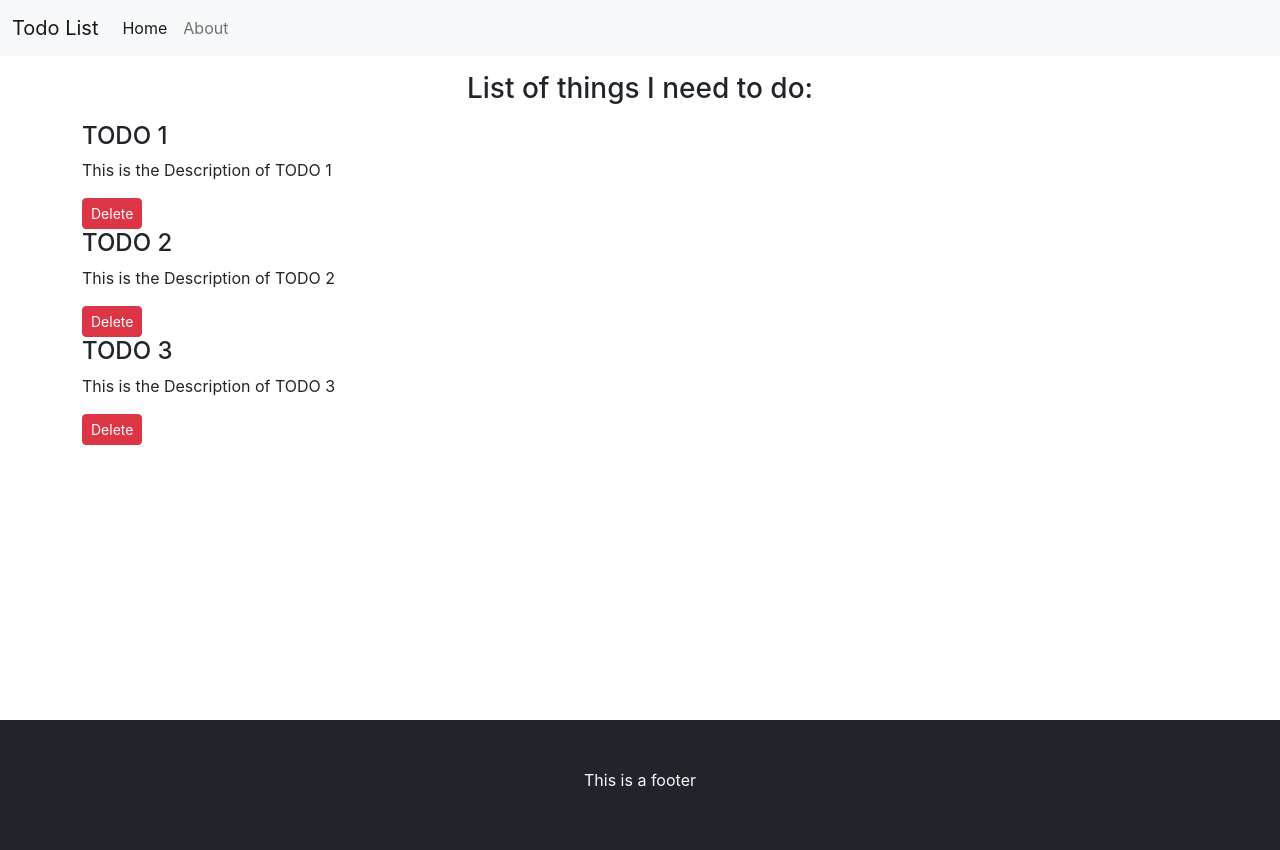
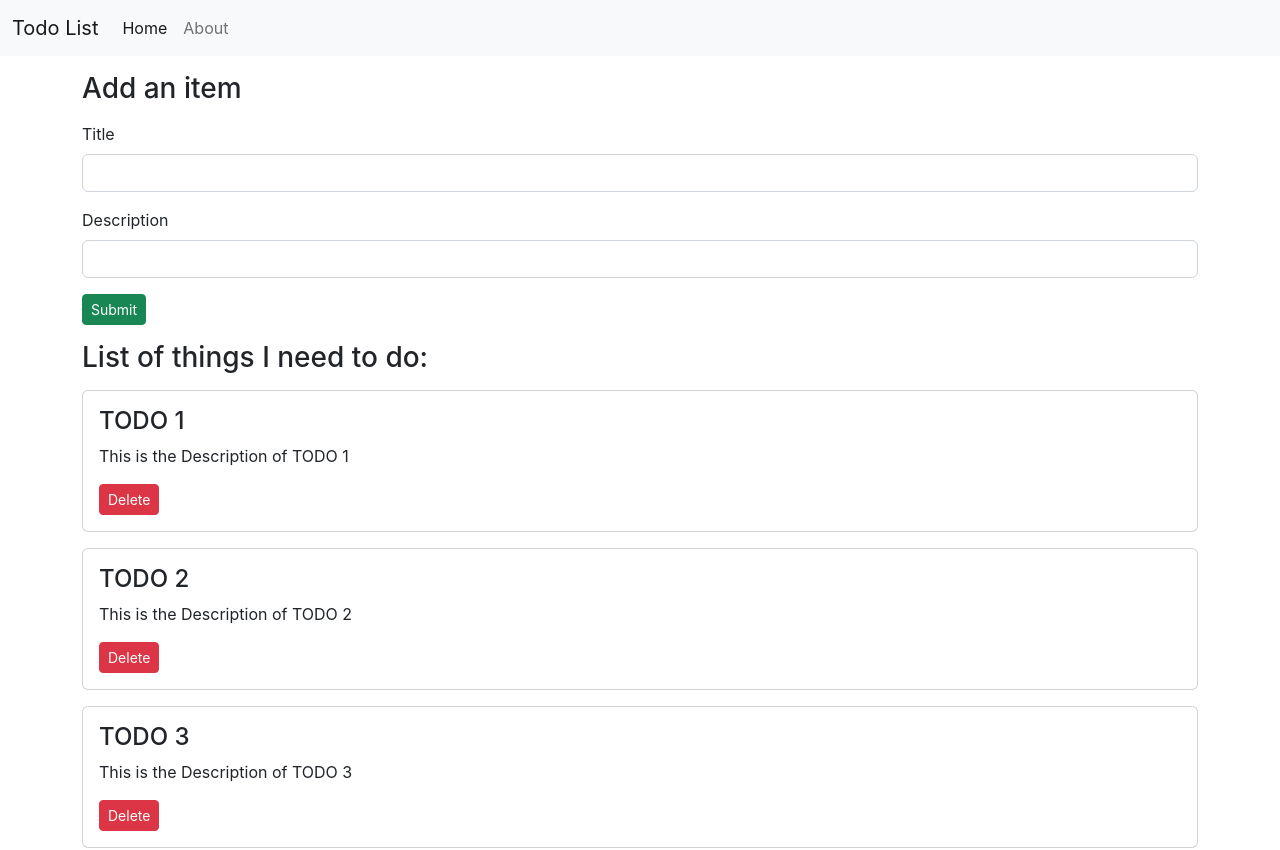
Before and after one commit to sinhaHarshit/todo-list-react, a React (Create React App) app: page / in a window 1280 px wide. Shown: the top 850 px of the page. Built offline with nearby package versions, Linux system fonts and the light colour scheme.

Commit message:
Implemented add items and fixed footer

```diff
--- a/src/App.js
+++ b/src/App.js
@@ -3,7 +3,8 @@ import './App.css';
 import Footer from './components/Footer';
 import Header from './components/Header';
 import Todos from './components/Todos';
-import React, {useState} from 'react'
+import React, { useState } from 'react'
+import Additem from './components/Additem';
 
 
 
@@ -11,12 +12,12 @@ function App() {
   const onDelete = (todo) => {
     console.log("Deleting this item", todo.title)
 
-    setTodos(todos.filter((t)=>{
-      return t!==todo;
+    setTodos(todos.filter((t) => {
+      return t !== todo;
     }))
   }
 
-const [todos, setTodos] = useState([
+  const [todos, setTodos] = useState([
     {
       sno: 1,
       title: "TODO 1",
@@ -33,11 +34,32 @@ const [todos, setTodos] = useState([
       desc: "This is the Description of TODO 3"
     }
   ]);
+
+  const addTodo = (title, desc) => {
+    if (title && desc) {
+      let sno;
+      if (todos.length == 0) {
+        sno = 1
+      }
+      else {
+        sno = todos[todos.length - 1].sno + 1;
+      }
+
+      const newTodo = {
+        sno: sno,
+        title: title,
+        desc: desc
+      }
+      setTodos([...todos, newTodo]);
+      console.log(newTodo)
+    }
+  }
   return (
     <>
-    <Header title="Todo List"/>
-    <Todos todos={todos} onDelete={onDelete}/>
-    <Footer/>
+      <Header title="Todo List" />
+      <Additem addTodo={addTodo} />
+      <Todos todos={todos} onDelete={onDelete} />
+      <Footer />
     </>
   );
 }
--- /dev/null
+++ b/src/components/Additem.js
@@ -0,0 +1,34 @@
+import React, { useState } from 'react'
+
+const Additem = (props) => {
+    const [title, setTitle] = useState("");
+    const [desc, setDesc] = useState("");
+
+    const submit = (e)=>{
+        e.preventDefault();
+        if(!title || !desc){
+            alert("Please enter both Title and Description.")
+        }
+        props.addTodo(title, desc);
+    }
+    return (
+        <div className="container">
+            <h3 className="my-3" >Add an item</h3>
+            <form onSubmit={submit}>
+                <div className="mb-3">
+                    <label htmlFor="title" className="form-label">Title</label>
+                    <input type="text" value={title} onChange={(e) => setTitle(e.target.value)} className="form-control" id="title" />
+
+                </div>
+                <div className="mb-3">
+                    <label htmlFor="description" className="form-label">Description</label>
+                    <input type="text" value={desc} onChange={(e) => setDesc(e.target.value)} className="form-control" id="description" />
+                </div>
+
+                <button type="submit" className="btn btn-success btn-sm">Submit</button>
+            </form>
+        </div>
+    )
+}
+
+export default Additem
--- a/src/components/Footer.js
+++ b/src/components/Footer.js
@@ -2,15 +2,16 @@ import React from 'react'
 
 const Footer = () => {
     let footerStyle = {
-        position: "absolute",
-        top:"90vh",
+        position: "relative",
+        left: "0",
+        top: "10vh",
         width: "100%"
     }
-  return (
-    <footer className="bg-dark text-light py-5" style = {footerStyle}>
-        <p className="text-center"> This is a footer</p>
-    </footer>
-  )
+    return (
+        <footer className="bg-dark text-light py-5" style={footerStyle}>
+            <p className="text-center"> This is a footer</p>
+        </footer>
+    )
 }
 
 export default Footer
--- a/src/components/TodoItem.js
+++ b/src/components/TodoItem.js
@@ -2,10 +2,12 @@ import React from 'react'
 
 const TodoItem = ({todo, onDelete}) => {
   return (
-    <div>
-      <h4>{todo.title}</h4>
+    <div className="my-3 card">
+      <div className="card-body"><h4>{todo.title}</h4>
       <p>{todo.desc}</p>
       <button className="btn btn-sm btn-danger" onClick={()=>onDelete(todo)}>Delete</button>
+      </div>
+
     </div>
   )
 }
--- a/src/components/Todos.js
+++ b/src/components/Todos.js
@@ -2,9 +2,12 @@ import React from 'react'
 import TodoItem from './TodoItem'
 
 const Todos = (props) => {
+    let todoStyle = {
+        minHeight: "45vh"
+    }
     return (
-        <div className="container">
-            <h3 className="text-center my-3">List of things I need to do: </h3>
+        <div className="container" style={todoStyle}>
+            <h3 className="my-3">List of things I need to do: </h3>
 
             {props.todos.length===0? "No todo items to display" : props.todos.map((todoitem)=>{
                 return <TodoItem todo={todoitem} key={todoitem.sno} onDelete={props.onDelete}/>
```
